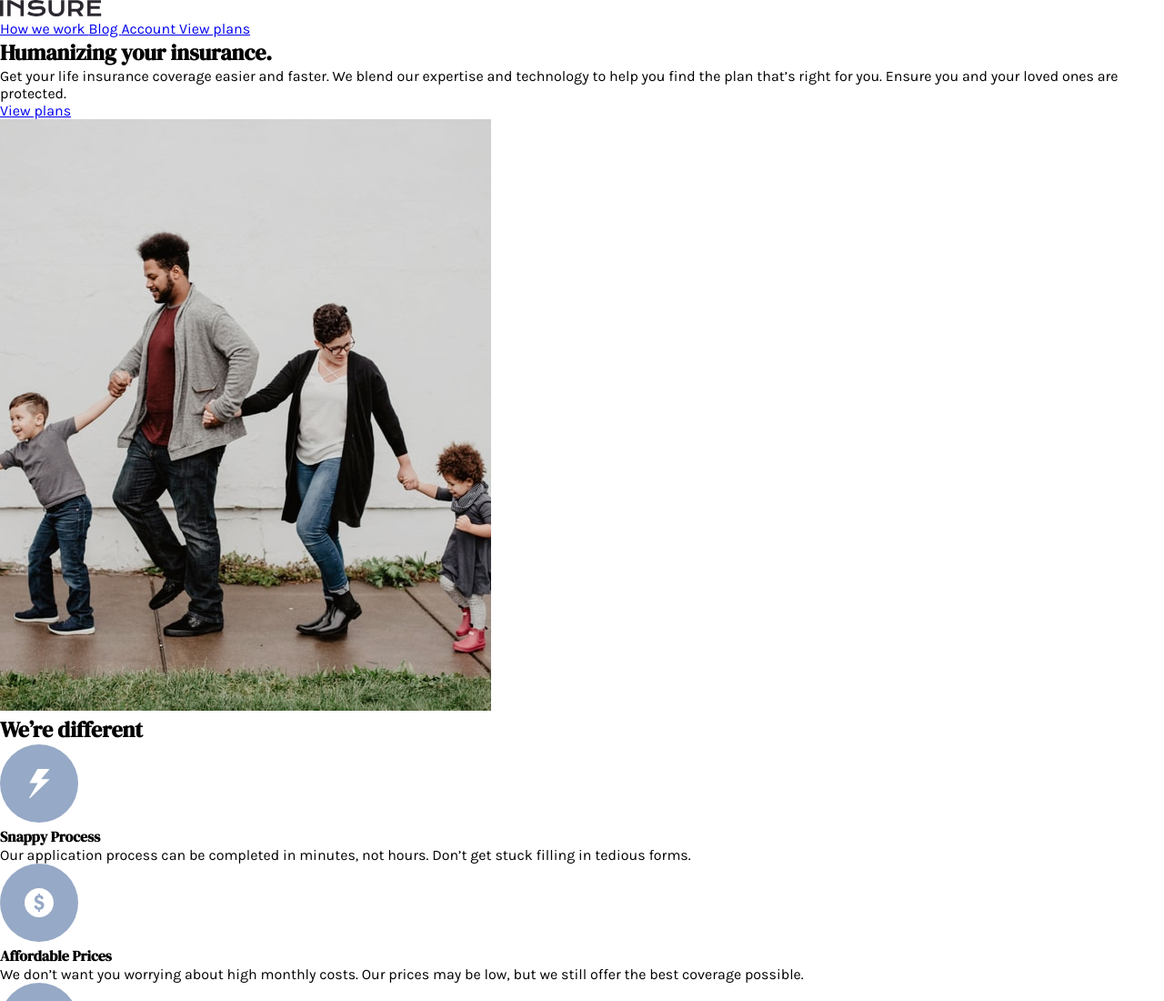
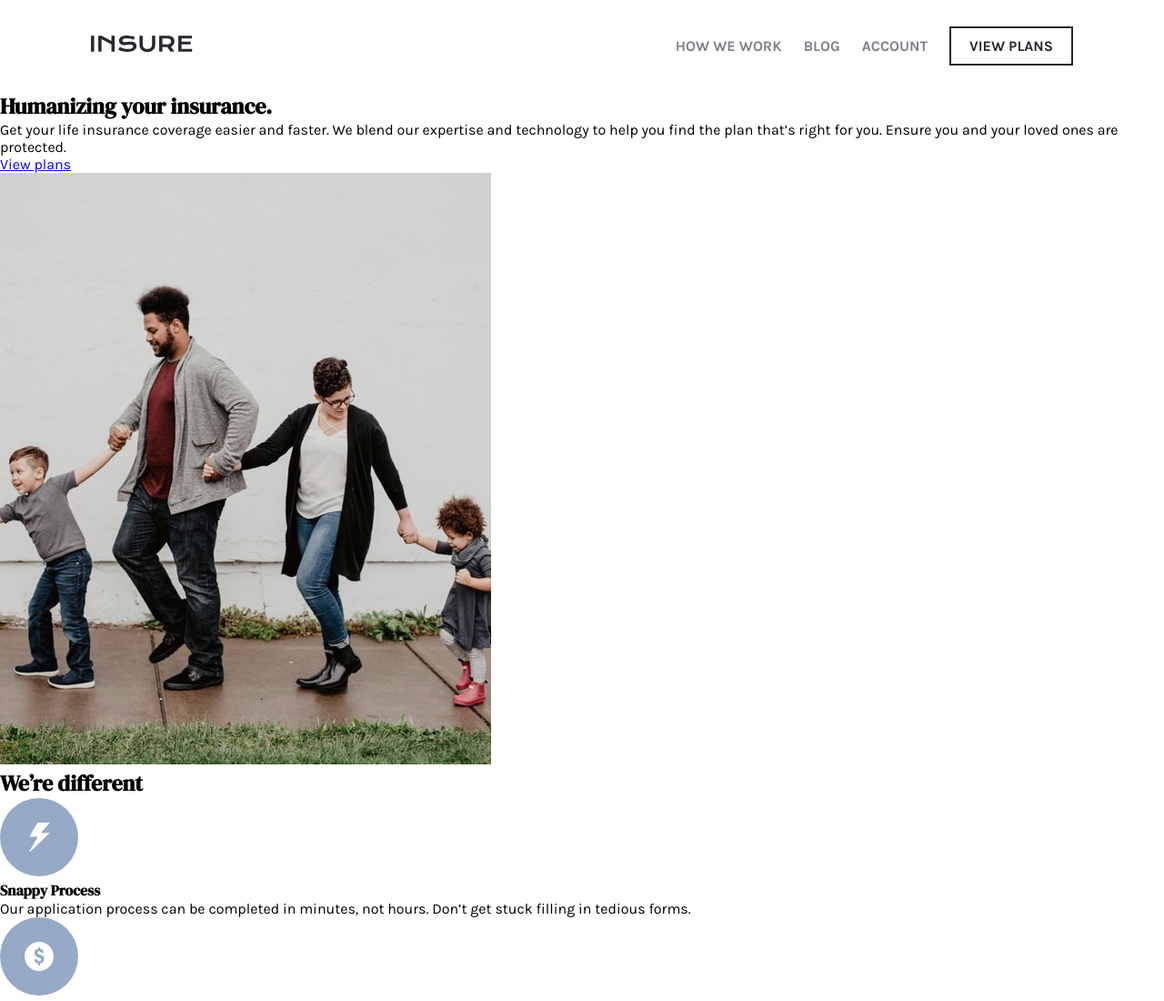
Before and after one commit to Dev-Lyh/insure-landing-page, a plain HTML site: page index.html in a window 1280 px wide. Shown: the top 1100 px of the page at 91% size. Drawn offline with Linux system fonts and the light colour scheme.

Commit message:
header finish

```diff
--- a/scss/style.scss
+++ b/scss/style.scss
@@ -0,0 +1,25 @@
+header {
+  width: 100%;
+  height: 10rem;
+  padding: 0 10rem;
+
+  display: flex;
+  justify-content: space-between;
+  align-items: center;
+
+  > nav {
+    > a {
+      font-weight: 700;
+      text-transform: uppercase;
+      margin-left: 2rem;
+      text-decoration: none;
+      color: var(--Dark-Grayish-Violet);
+
+      &:last-child {
+        border: .2rem solid var(--Very-Dark-Violet);
+        color: var(--Very-Dark-Violet);
+        padding: 1rem 2rem;
+      }
+    }
+  }
+}
```
Also changed, not shown: scss/style.css, 1 other file.
